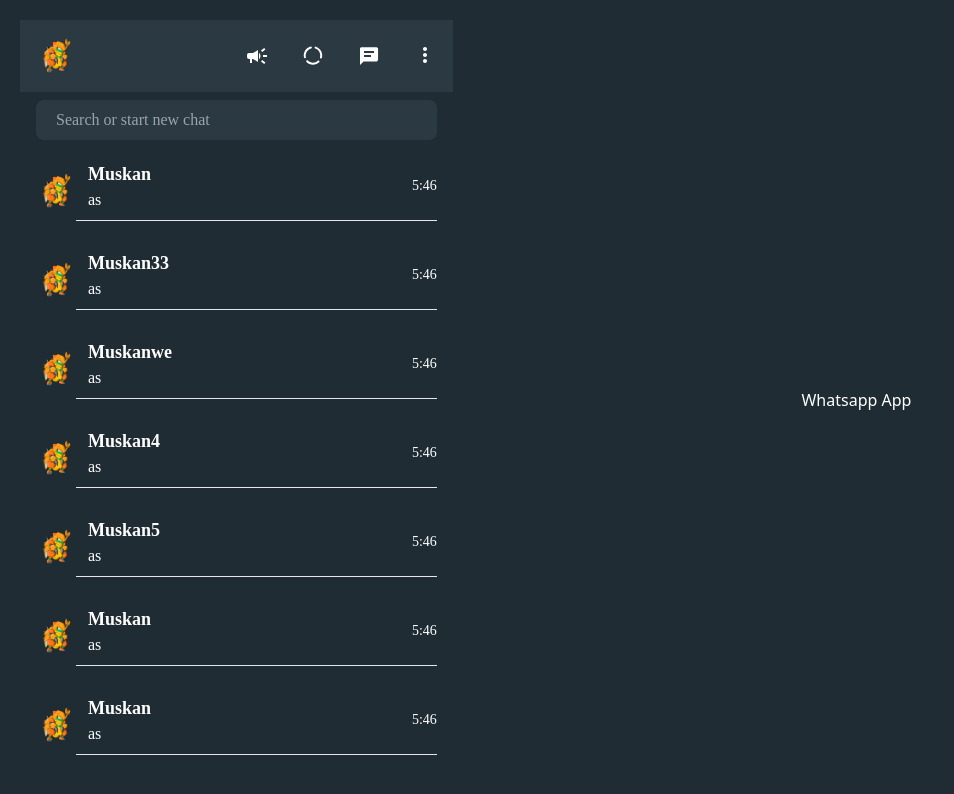
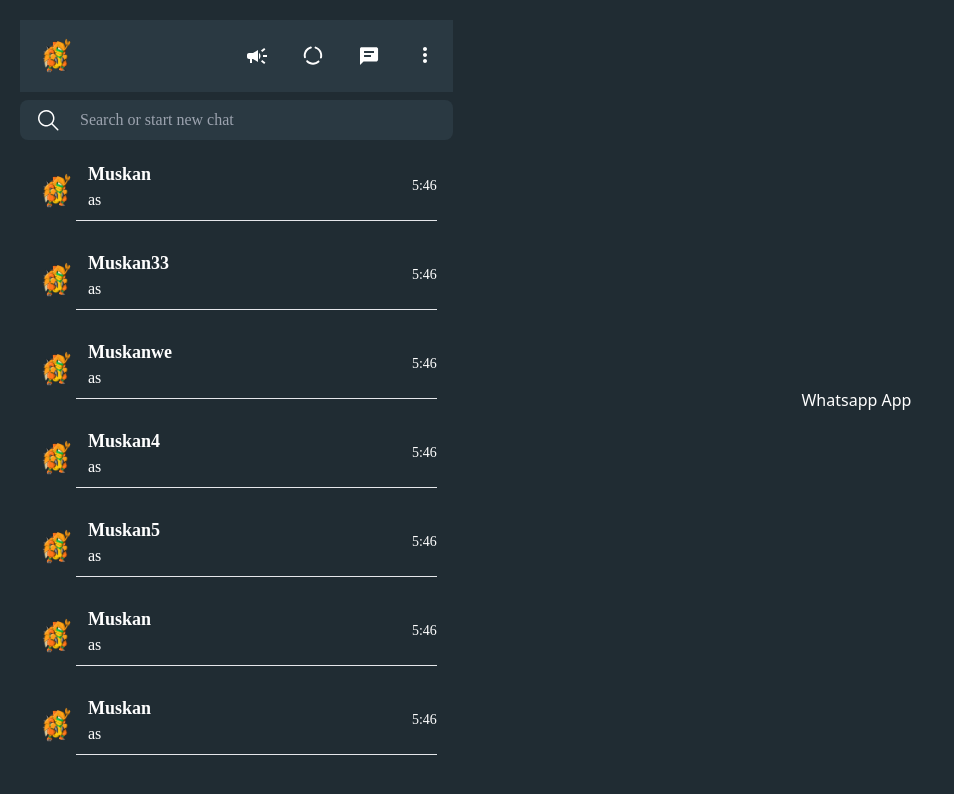
Before and after one commit to muskan123-abc/social-site, a React (Create React App) app: page / in a window 1280 px wide. Shown: the top 794 px of the page, without its empty margins (0-954 px from the left). Built offline with nearby package versions, Linux system fonts and the light colour scheme.

Commit message:
code merge

```diff
--- a/src/component/common/Icons.jsx
+++ b/src/component/common/Icons.jsx
@@ -143,7 +143,6 @@ export const SendICon = () => {
 export const AttachmentICon = () => {
   return (
     <svg
-
       width="22"
       height="18"
       viewBox="0 0 22 18"
@@ -157,3 +156,19 @@ export const AttachmentICon = () => {
     </svg>
   );
 };
+export const SearchICon = () => {
+  return (
+    <svg
+      width="24"
+      height="24"
+      viewBox="0 0 24 24"
+      fill="none"
+      xmlns="http://www.w3.org/2000/svg"
+    >
+      <path
+        d="M10.2499 2C11.8178 1.99983 13.3534 2.44648 14.6766 3.28763C15.9999 4.12878 17.056 5.3296 17.7213 6.74941C18.3866 8.16922 18.6335 9.74922 18.4331 11.3043C18.2328 12.8594 17.5934 14.3252 16.5899 15.53L22.2799 21.22C22.3786 21.3117 22.4508 21.4283 22.4888 21.5575C22.5268 21.6868 22.5293 21.8239 22.4959 21.9544C22.4625 22.0849 22.3946 22.204 22.2992 22.2992C22.2038 22.3943 22.0845 22.462 21.9539 22.495C21.8235 22.5284 21.6865 22.5261 21.5574 22.4883C21.4282 22.4504 21.3116 22.3785 21.2199 22.28L15.5299 16.59C14.5117 17.4378 13.3044 18.0278 12.0099 18.3103C10.7155 18.5928 9.37204 18.5594 8.09325 18.2128C6.81446 17.8663 5.63794 17.2169 4.66321 16.3195C3.68847 15.4222 2.9442 14.3033 2.49334 13.0574C2.04249 11.8116 1.89831 10.4755 2.07301 9.16216C2.24771 7.84883 2.73615 6.59689 3.49701 5.51224C4.25787 4.42759 5.26876 3.54214 6.44419 2.93079C7.61961 2.31944 8.92499 2.00017 10.2499 2ZM3.49989 10.25C3.49989 11.1364 3.67448 12.0142 4.0137 12.8331C4.35292 13.6521 4.85012 14.3962 5.47692 15.023C6.10371 15.6498 6.84783 16.147 7.66678 16.4862C8.48572 16.8254 9.36347 17 10.2499 17C11.1363 17 12.0141 16.8254 12.833 16.4862C13.652 16.147 14.3961 15.6498 15.0229 15.023C15.6497 14.3962 16.1469 13.6521 16.4861 12.8331C16.8253 12.0142 16.9999 11.1364 16.9999 10.25C16.9999 8.45979 16.2887 6.7429 15.0229 5.47703C13.757 4.21116 12.0401 3.5 10.2499 3.5C8.45968 3.5 6.74279 4.21116 5.47692 5.47703C4.21105 6.7429 3.49989 8.45979 3.49989 10.25Z"
+        fill="white"
+      />
+    </svg>
+  );
+};
--- a/src/component/userview/SearchHeader.jsx
+++ b/src/component/userview/SearchHeader.jsx
@@ -1,11 +1,15 @@
 import React from "react";
+import { SearchICon } from "../common/Icons";
 
 const SearchHeader = () => {
   return (
-    <div className="pt-2 px-4">
+    <div className="mt-2 px-4 rounded-lg bg-light_black flex items-center">
+      <span className="cursor-pointer">
+        <SearchICon />
+      </span>
       <input
         type="text"
-        className="bg-light_black text-white ff_source font-normal text-base  p-2 w-full outline-none pl-5 rounded-lg"
+        className=" text-white ff_source font-normal bg-light_black text-base  p-2 w-full outline-none pl-5 "
         placeholder="Search or start new chat"
       />
     </div>
--- a/src/component/userview/UserViewHeader.jsx
+++ b/src/component/userview/UserViewHeader.jsx
@@ -1,6 +1,6 @@
 import React from "react";
 import UserImage from "../../assets/img/user.png";
-import { DotsIcon } from "../common/Icons";
+import { DotsIcon, SearchICon } from "../common/Icons";
 const UserViewHeader = ({ userData }) => {
   return (
     <div className="bg-light_black w-full ">
@@ -13,10 +13,15 @@ const UserViewHeader = ({ userData }) => {
           />
           <div className="flex items-center justify-between w-full ">
             <div>
-              <h2 className="pl-3 text-white font-semibold ff_source text-xl mb-0">{userData.name}</h2>
-              <p className="pl-3 text-white mb-0 font-normal ff_source text-sm">as</p>
+              <h2 className="pl-3 text-white font-semibold ff_source text-xl mb-0">
+                {userData.name}
+              </h2>
+              <p className="pl-3 text-white mb-0 font-normal ff_source text-sm">
+                as
+              </p>
             </div>
-            <div>
+            <div className="flex items-center gap-5 cursor-pointer">
+              <SearchICon />
               <DotsIcon />
             </div>
           </div>
```
